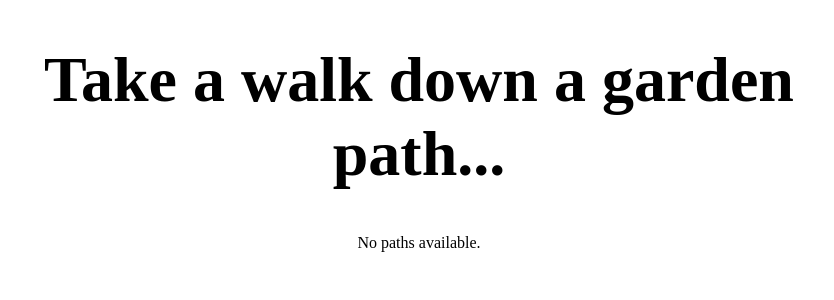
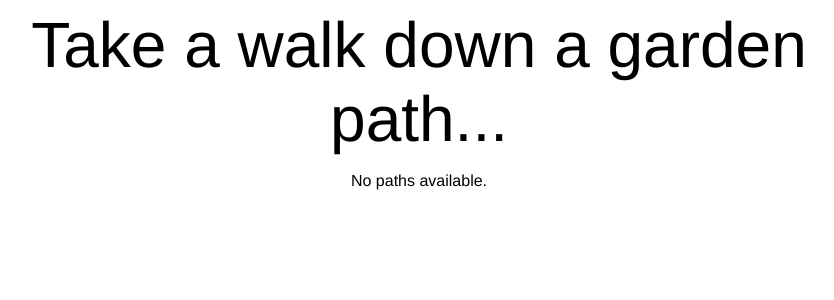
Before and after one commit to smessing/garden_path, a Django app: template templates/paths/index.html in a window 1280 px wide. Shown: the top 300 px of the page, without its empty margins (221-1055 px from the left). Run offline with Django 3.2, Linux system fonts and the light colour scheme; the template is opened without the code that fills it, so the values that code supplies are empty.

Commit message:
changing font family

```diff
--- a/static_media/css/style.css
+++ b/static_media/css/style.css
@@ -4,6 +4,7 @@ a {
 }
 
 body {
+  font-family: Helvetica;
   margin-left: auto;
   margin-right: auto;
   text-align: center;
@@ -11,7 +12,8 @@ body {
 }
 
 header {
-  font-size: 32px;
+  font-size: 64px;
+  font-style: bold;
   text-align: center;
 }
 
--- a/templates/paths/index.html
+++ b/templates/paths/index.html
@@ -5,7 +5,7 @@ Garden Path Index
 {% endblock %}
 
 {% block header %}
-<h1>Take a walk down a garden path...</h1>
+Take a walk down a garden path...
 {% endblock %}
 
 {% block content %}
```
